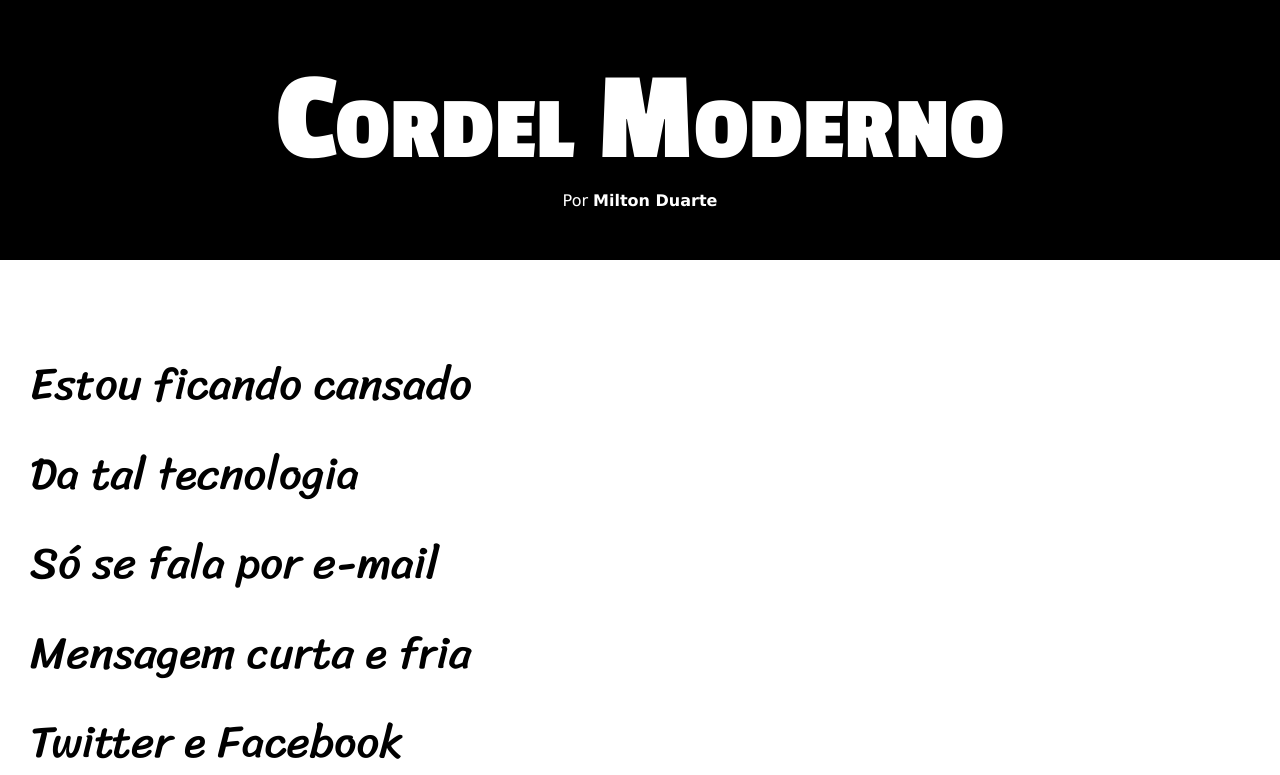
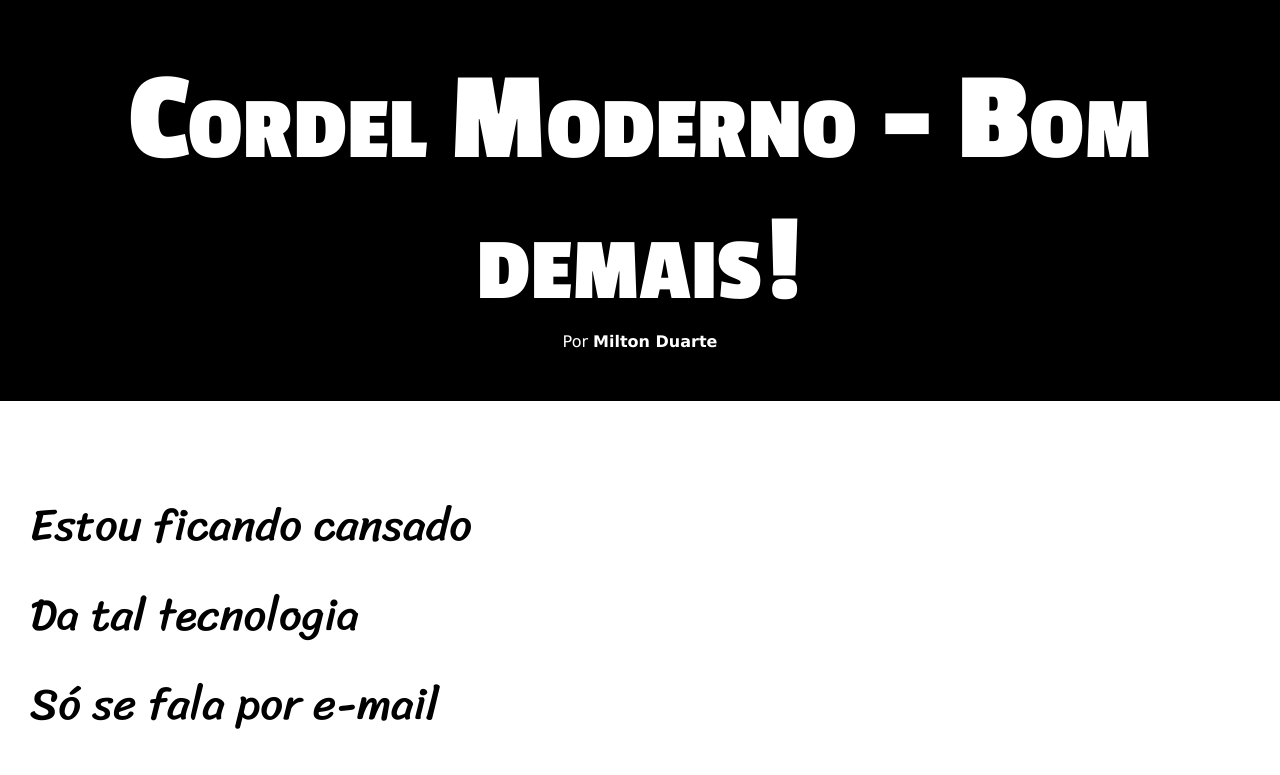
Before and after one commit to F-K-C/projeto-cordel, a plain HTML site: page index.html in a window 1280 px wide. Shown: the top 775 px of the page. Drawn offline with Linux system fonts and the light colour scheme.

Commit message:
Atualização do título

```diff
--- a/index.html
+++ b/index.html
@@ -10,7 +10,7 @@
 
 <body>
     <header>
-        <h1>Cordel Moderno</h1>
+        <h1>Cordel Moderno - Bom demais!</h1>
         <p>
             Por <a href="https://www.recantodasletras.com.br/poesias/3186743" target="_blank">Milton Duarte</a>
         </p>
```
